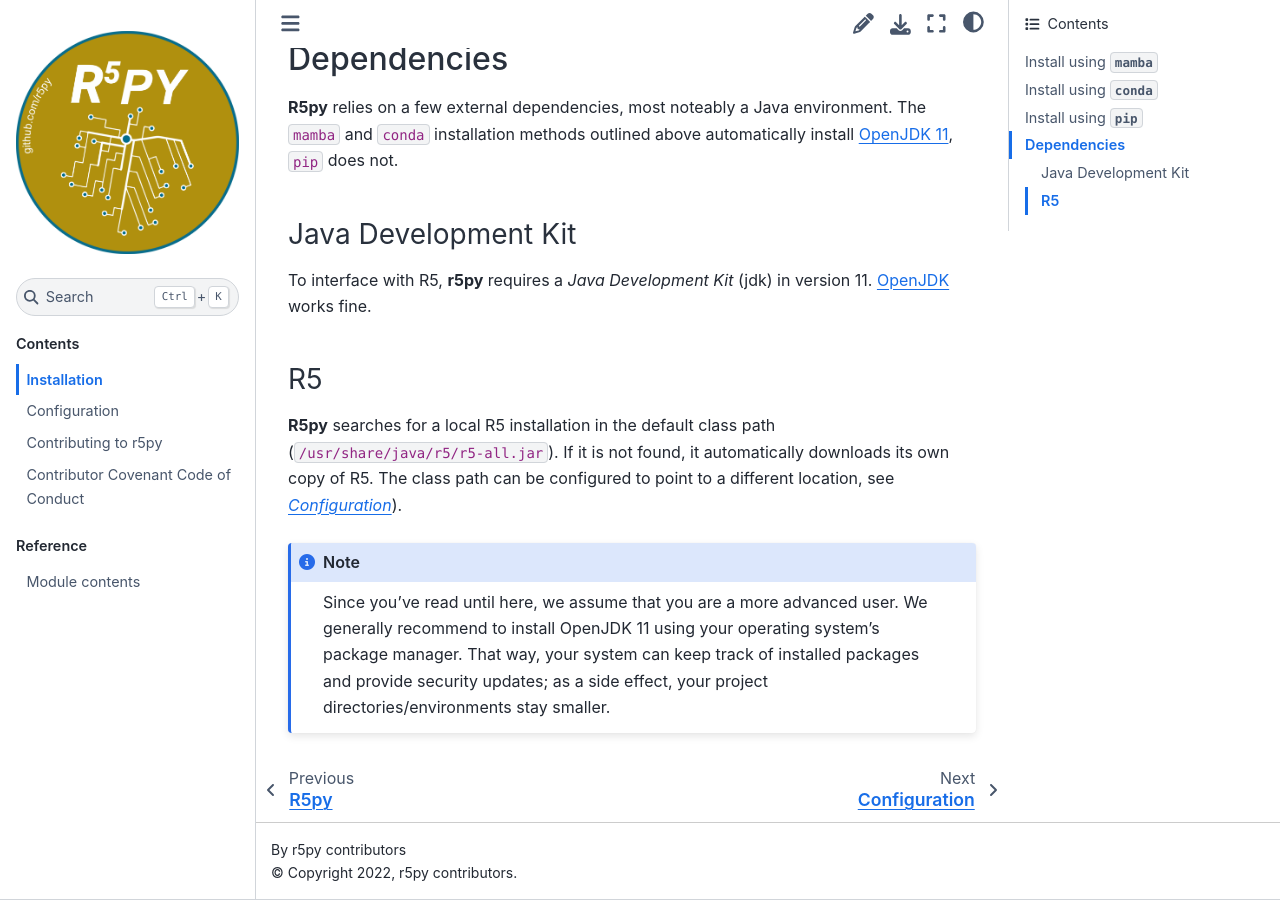
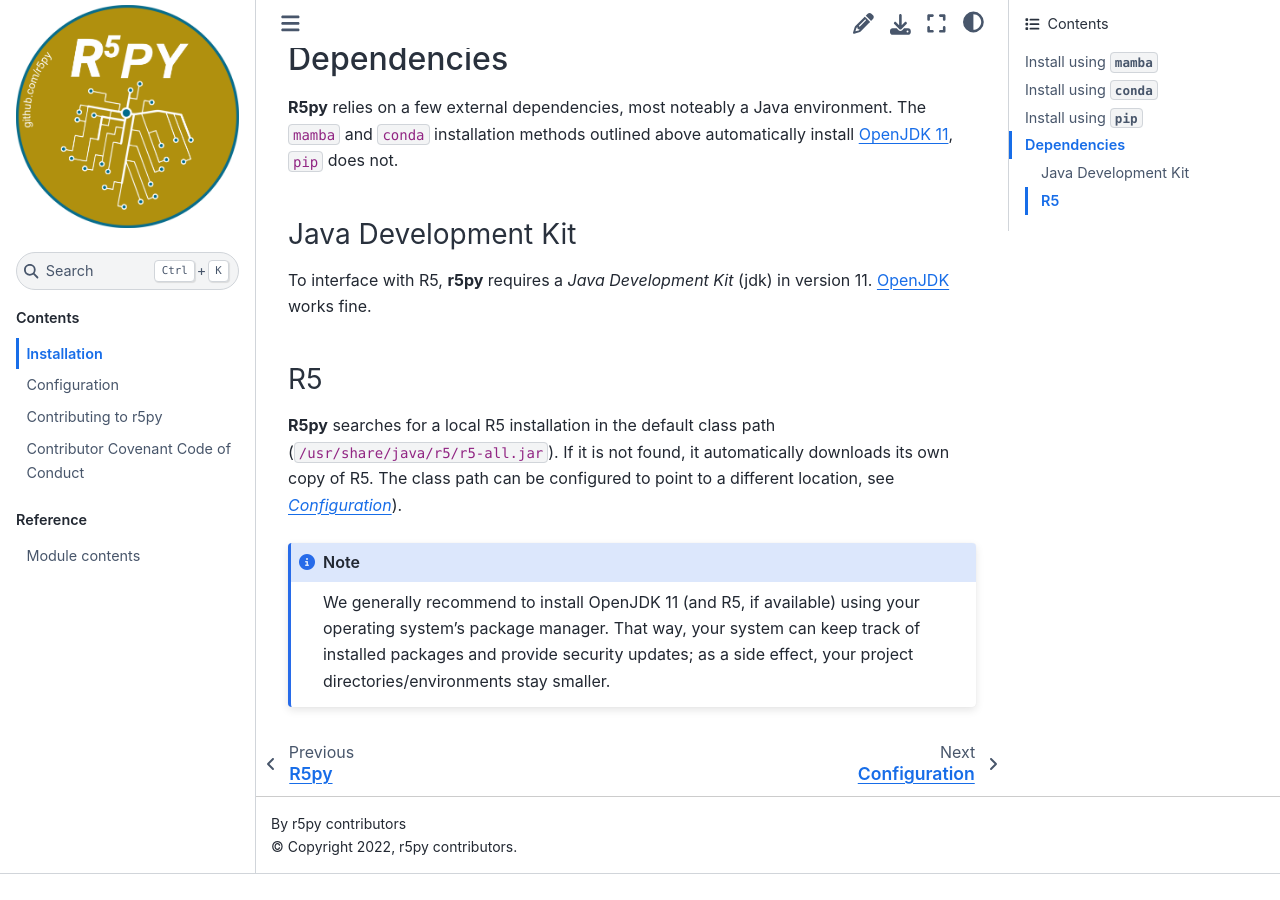
Before and after one commit to r5py/r5py, a Sphinx documentation site: the page built from docs/installation.md, in a window 1280 px wide and 900 px high, scrolled down 2166 px. Built offline with Sphinx 7.4.7 and the Sphinx Book theme 1.1.4, drawn with Linux system fonts in a browser that asks for light colours; pages that are not in the unit, such as notebooks, are missing from menus; after the commit the page ends 3040 px from its top, so only the background shows below that.

Commit message:
oopsie, that might have sounded condescending

````diff
--- a/docs/installation.md
+++ b/docs/installation.md
@@ -98,8 +98,7 @@
 point to a different location, see *[Configuration](configuration)*).
 
 ```{note}
-Since you’ve read until here, we assume that you are a more advanced user. We generally
-recommend to install OpenJDK 11 using your operating system’s package manager. That way, your system
-can keep track of installed packages and provide security updates; as a side effect, your project
-directories/environments stay smaller.
+We generally recommend to install OpenJDK 11 (and R5, if available) using your operating system’s
+package manager. That way, your system can keep track of installed packages and provide security
+updates; as a side effect, your project directories/environments stay smaller.
 ```
````
